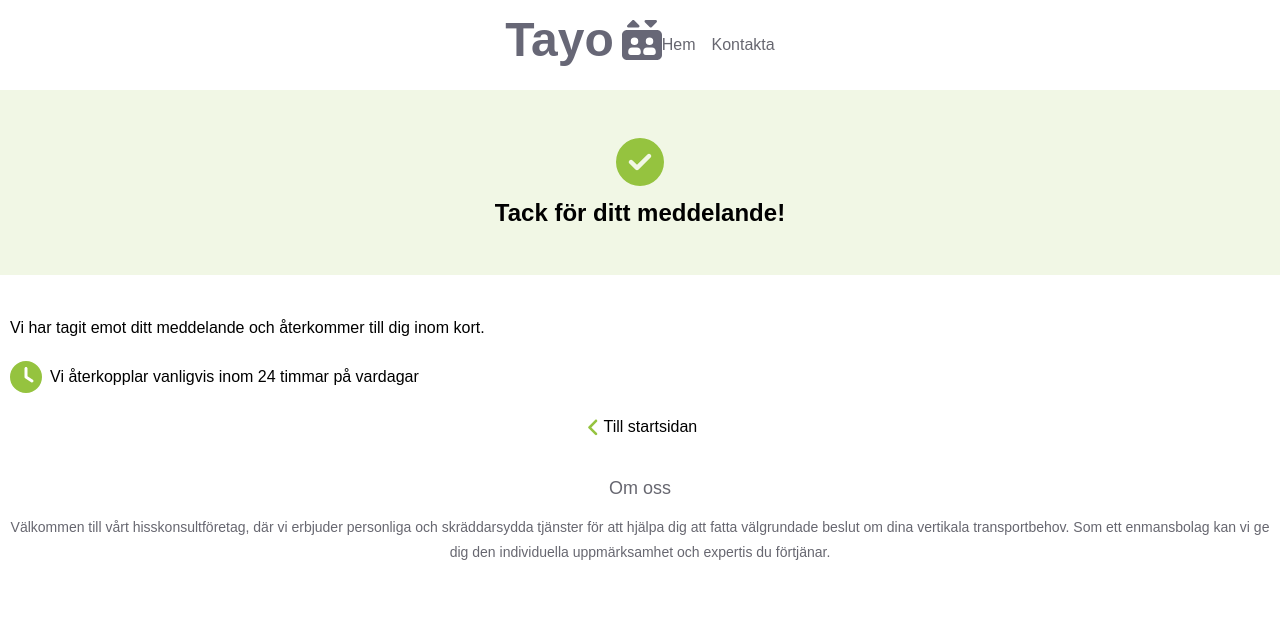
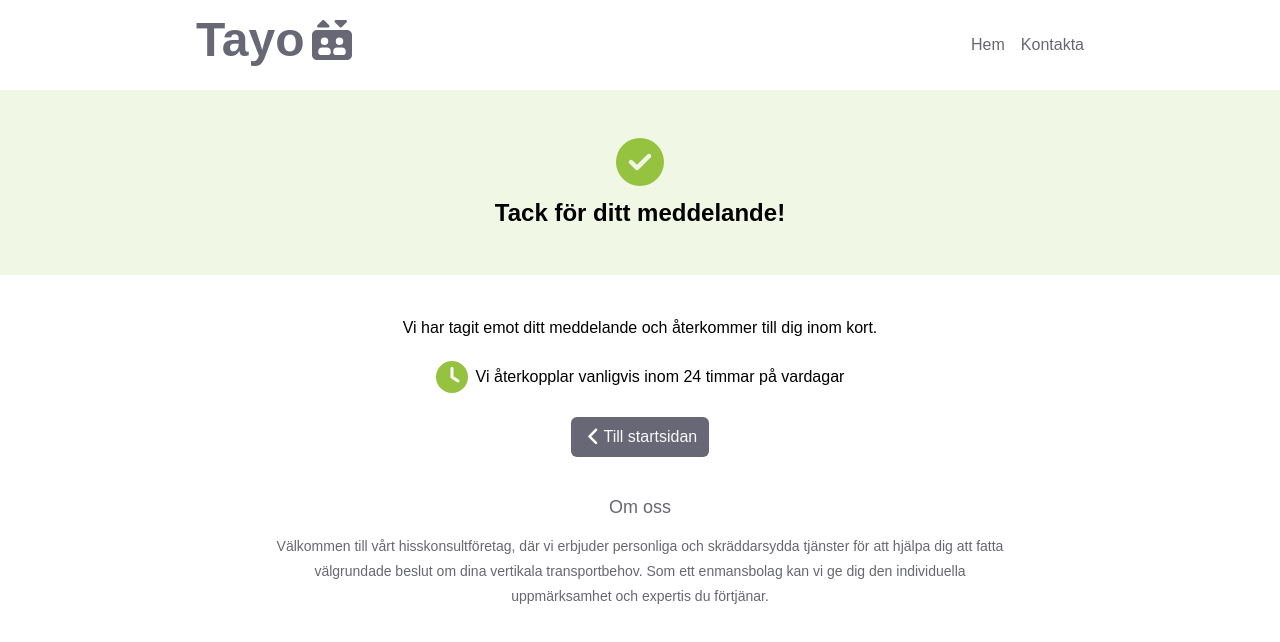
Before and after one commit to patrikyo/tayo, a Next.js app: page /thanks in a window 1280 px wide. Shown: the top 642 px of the page. Built offline with nearby package versions, Linux system fonts and the light colour scheme.

Commit message:
Improves layout and copy

```diff
--- a/src/app/(routes)/contact/page.module.css
+++ b/src/app/(routes)/contact/page.module.css
@@ -1,5 +1,5 @@
 .container {
-  padding: 1.25rem 0.625rem;
+  padding: 1.25rem 0.625rem 0 0.625rem;
 }
 
 .title {
@@ -21,3 +21,8 @@
 .contactContainer {
   margin-top: 1rem;
 }
+
+.footerContainer {
+  max-width: 753px;
+  margin: 0 auto;
+}
--- a/src/app/(routes)/contact/page.tsx
+++ b/src/app/(routes)/contact/page.tsx
@@ -17,7 +17,9 @@ const ContactPage = () => {
           <Contact />
         </div>
       </div>
-      <Footer />
+      <div className={styles.footerContainer}>
+        <Footer />
+      </div>
     </>
   );
 };
--- a/src/app/(routes)/thanks/page.module.css
+++ b/src/app/(routes)/thanks/page.module.css
@@ -1,5 +1,4 @@
-.container {
-  display: flex;
-  flex-direction: column;
-  justify-content: space-around;
+.footerContainer {
+  max-width: 753px;
+  margin: 0 auto;
 }
--- a/src/app/(routes)/thanks/page.tsx
+++ b/src/app/(routes)/thanks/page.tsx
@@ -4,11 +4,13 @@ import styles from "./page.module.css";
 import Footer from "@/app/components/Footer/Footer";
 const Thanks = () => {
   return (
-    <div className={styles.container}>
+    <>
       <Header />
       <ThankYouMessage />
-      <Footer />
-    </div>
+      <div className={styles.footerContainer}>
+        <Footer />
+      </div>
+    </>
   );
 };
 
--- a/src/app/components/Contact/Contact.module.css
+++ b/src/app/components/Contact/Contact.module.css
@@ -19,8 +19,12 @@
   height: 2rem;
 }
 
-.error {
+.errorContainer {
   color: #b80808;
+  margin: 0.5rem 0 1rem 0;
+  display: flex;
+  align-items: center;
+  gap: 0.5rem;
 }
 
 .contactLabel {
@@ -77,6 +81,11 @@
   margin-bottom: 2rem;
 }
 
+.icon {
+  width: 1.5rem;
+  height: 1.5rem;
+}
+
 .submitContainer {
   margin-top: 1.25rem;
   display: flex;
@@ -84,11 +93,6 @@
   flex-direction: column;
 }
 
-.successMsgContainer {
-  display: flex;
-  gap: 0.3rem;
-  align-items: center;
-}
 @media screen and (min-width: 768px) {
   .contactInfoContainer {
     max-width: 753px;
--- a/src/app/components/DetailedService/StandardServiceSection.module.css
+++ b/src/app/components/DetailedService/StandardServiceSection.module.css
@@ -16,7 +16,7 @@
   color: #ffff;
   width: 100%;
   text-align: left;
-  margin-top: 1rem;
+  margin-top: 1.5rem;
 }
 
 @media screen and (min-width: 576px) {
--- a/src/app/components/Thanks/ThankYouMessage.module.css
+++ b/src/app/components/Thanks/ThankYouMessage.module.css
@@ -23,10 +23,10 @@
   gap: 0.8rem;
   background-color: #f1f7e5;
   padding: 3rem 0;
+  text-align: center;
 }
 
 .icon {
-  color: #95c33f;
   height: 3rem;
   width: 3rem;
 }
@@ -46,3 +46,22 @@
   align-items: center;
   justify-content: center;
 }
+
+.linkBtnContainer {
+  background-color: #676776;
+  color: #fafafa;
+  max-width: 179px;
+  height: 2.5rem !important;
+  border: 0.375rem;
+  border-radius: 0.375rem;
+  display: flex;
+  align-items: center;
+  justify-content: center;
+  padding: 0.5rem 0.75rem;
+}
+
+@media screen and (min-width: 576px) {
+  .messageContainer {
+    align-items: center;
+  }
+}
--- a/src/app/components/Thanks/ThankYouMessage.tsx
+++ b/src/app/components/Thanks/ThankYouMessage.tsx
@@ -14,6 +14,7 @@ const ThankYouMessage = () => {
         <FontAwesomeIcon
           icon={faCircleCheck}
           className={styles.icon}
+          color="#95c33f"
           aria-hidden="true"
         />
         <h2>Tack för ditt meddelande!</h2>
@@ -28,15 +29,18 @@ const ThankYouMessage = () => {
             icon={faClock}
             aria-hidden="true"
             className={`${styles.icon} ${styles.iconSmall}`}
+            color="#95c33f"
           />
           <span>Vi återkopplar vanligvis inom 24 timmar på vardagar</span>
         </div>
         <Link href="/" className={styles.link}>
-          <FontAwesomeIcon
-            icon={faAngleLeft}
-            className={`${styles.icon} ${styles.iconExtraSmall}`}
-          />
-          <span>Till startsidan</span>
+          <div className={styles.linkBtnContainer}>
+            <FontAwesomeIcon
+              icon={faAngleLeft}
+              className={`${styles.icon} ${styles.iconExtraSmall}`}
+            />
+            <span>Till startsidan</span>
+          </div>
         </Link>
       </div>
     </div>
```
Also changed, not shown: src/app/components/Contact/validation.ts (+9 -9 lines).
